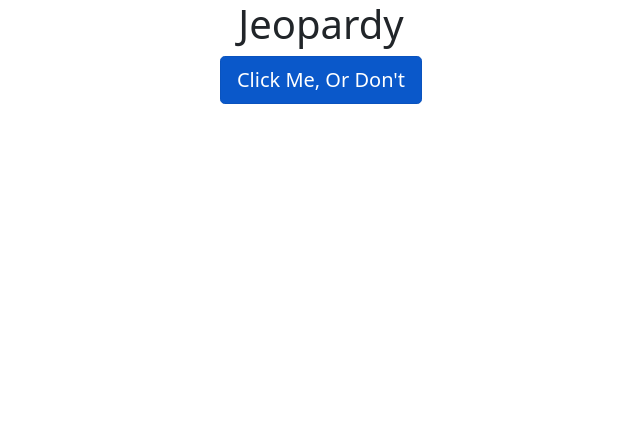
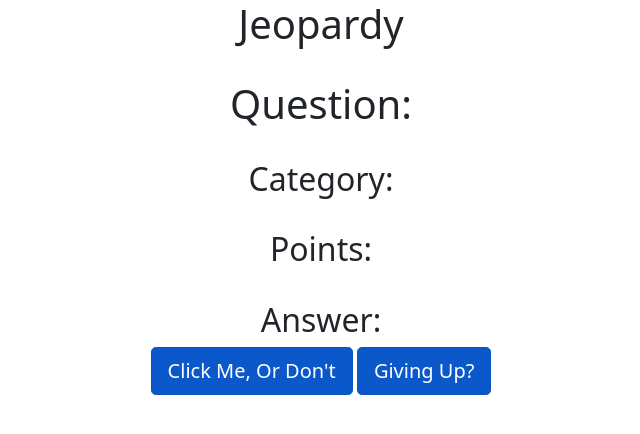
Before and after one commit to SemeiahBourn/jeopardy-app, a React (Create React App) app: page / in a window 1280 px wide. Shown: the top 434 px of the page, without its empty margins (319-959 px from the left). Built offline with nearby package versions, Linux system fonts and the light colour scheme.

Commit message:
added an additonal button to display answer

```diff
--- a/src/components/main.js
+++ b/src/components/main.js
@@ -1,47 +1,84 @@
+import Button from "react-bootstrap/Button";
+import { useState } from "react";
 
-import Button from 'react-bootstrap/Button';
-import {useState} from "react"
+function Main() {
+  const [allValues, setAllValues] = useState({
+    question: "",
+    category: "",
+    value: "",
+    answer: "",
+    answerVisible:false
+  });
+
+  async function getData() {
+
+    fetch("http://jservice.io/api/random")
+      .then((res) => res.json())
+      .then((data) =>
+        setAllValues({
+          ...allValues,
+          question: data[0].question,
+          value: data[0].value,
+          category: data[0].category.title,
+          answer: data[0].answer,
+          answerVisible : false
+        })
+
+      )
+
+      .catch((error) => console.log(error));
 
 
+  }
+  function showAnswer (){
+setAllValues({...allValues, answerVisible: true})
+   }
 
-function Main () {
-    const [allValues, setAllValues] = useState({
-        question: '',
-        category: '',
-        value: '',
-        answer: '',
-
-    });
+  return (
+    <div>
+      <h1> Jeopardy </h1>
+      <br/>
+      <div id="jeopardyResults"></div>
 
 
+      <div>
+       <h1> Question:{allValues.question} </h1>
+       <br/>
+       <h2> Category:{allValues.category} </h2>
+       <br/>
+        <h2> Points: {allValues.value} </h2>
+        <br/>
+        <h2> Answer: {!allValues.answerVisible ? (
+        <div> </div> )
+        :(
+            <div>
+                <div>{allValues.answer}</div>
+            </div>
+        )} </h2>
+      </div>
 
+      <Button
+        onClick={getData}
+        id="fetchButton"
+        variant="primary"
+        size="lg"
+        active
+      >
+        Click Me, Or Don't
+      </Button>{" "}
 
- async function getData(){
-    fetch('http://jservice.io/api/random')
-    .then(res => res.json())
-    .then(data =>
-        setAllValues({...allValues, question :data[0].question,value :data[0].value, category :data[0].category.title, answer :data[0].answer})
-    )
+      <Button
+      onClick={showAnswer}
 
-    .catch(error => console.log(error))
+        id="answerButton"
+        variant="primary"
+        size="lg"
+        active
+      >
+        Giving Up?
+      </Button>{" "}
+    </div>
+  );
 }
 
-    return(
-<div>
-    <h1> Jeopardy </h1>
-    <div id="jeopardyResults"></div>
-    <Button onClick={getData} id="fetchButton" variant="primary" size="lg" active>
-        Click Me, Or Don't
-      </Button>{' '}
-      <div>
-        {allValues.question}{allValues.category}{allValues.value}{allValues.answer}
-      </div>
-
-</div>
-
-    )
-}
-
-
-
 export default Main;
```
